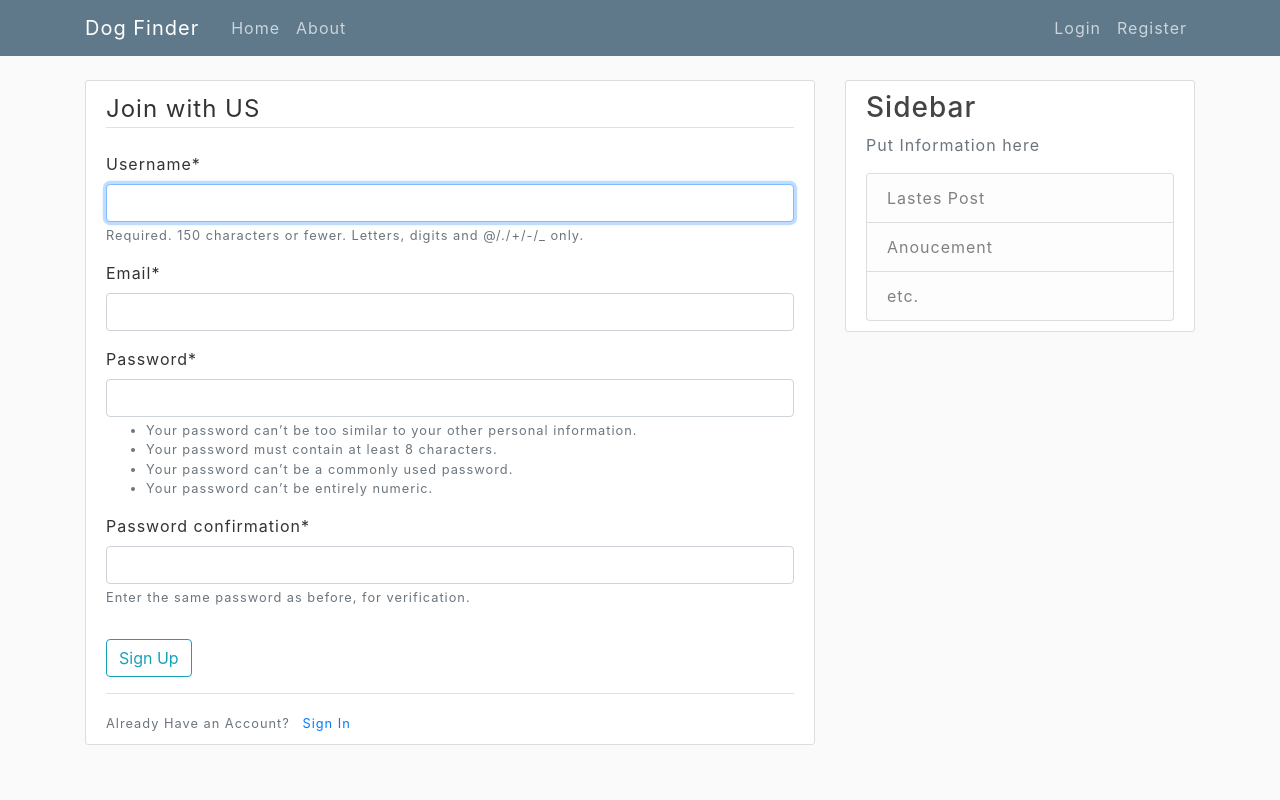
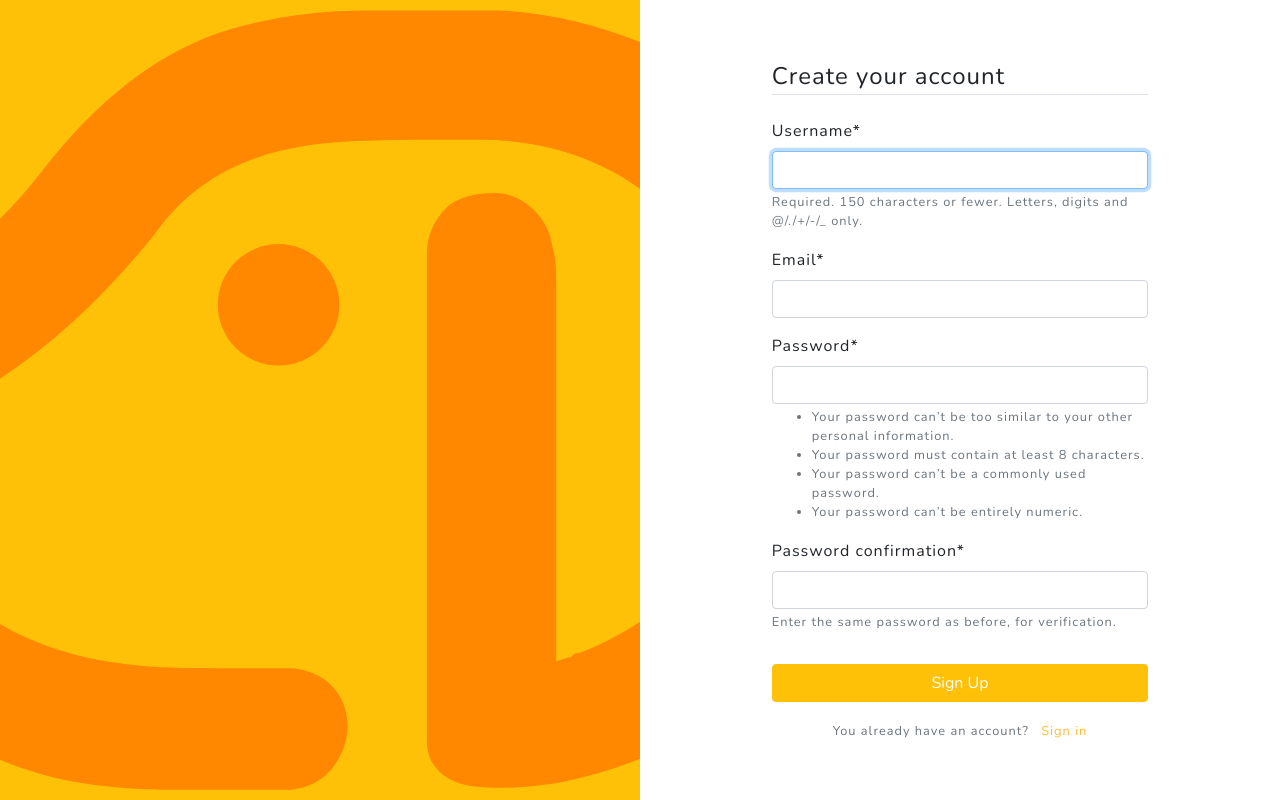
Before and after one commit to dekdew/dog_finder, a Django app: page /register/ in a window 1280 px wide. Run offline with Django 3.2, Linux system fonts and the light colour scheme; some libraries are stand-ins or nearby versions.

Commit message:
redesign register

```diff
--- a/accounts/templates/accounts/register.html
+++ b/accounts/templates/accounts/register.html
@@ -16,70 +16,80 @@
     <link href="https://fonts.googleapis.com/css?family=Varela+Round" rel="stylesheet">
     <link href="https://fonts.googleapis.com/css?family=Nunito:200,200i,300,300i,400,400i,600,600i,700,700i,800,800i,900,900i"
           rel="stylesheet">
-    <link rel="stylesheet" href="https://stackpath.bootstrapcdn.com/bootstrap/4.3.1/css/bootstrap.min.css" integrity="sha384-ggOyR0iXCbMQv3Xipma34MD+dH/1fQ784/j6cY/iJTQUOhcWr7x9JvoRxT2MZw1T" crossorigin="anonymous">
-    <link rel="stylesheet" href="{% static 'css/main.css' %}">
 </head>
 <body>
-    <header class="site-header">
-  <nav class="navbar navbar-expand-md navbar-dark bg-steel fixed-top">
+<div class="container-fluid">
+    <div class="row no-gutter">
+        <div class="d-none d-md-flex col-md-4 col-lg-6 bg-image bg-warning"></div>
+        <div class="col-md-8 col-lg-6">
+            <div class="login d-flex align-items-center py-5">
                 <div class="container">
-      <a class="navbar-brand mr-4" href="{% url 'index' %}">Dog Finder</a>
-      <button class="navbar-toggler" type="button" data-toggle="collapse" data-target="#navbarToggle" aria-controls="navbarToggle" aria-expanded="false" aria-label="Toggle navigation">
-      <span class="navbar-toggler-icon"></span>
-      </button>
-      <div class="collapse navbar-collapse" id="navbarToggle">
-        <div class="navbar-nav mr-auto">
-          <a class="nav-item nav-link" href="{% url 'index' %}">Home</a>
-          <a class="nav-item nav-link" href="{% url 'about' %}">About</a>
-        </div>
-        <!-- Navbar Right Side -->
-        <div class="navbar-nav">
-          <a class="nav-item nav-link" href="#">Login</a>
-          <a class="nav-item nav-link" href="{% url 'register' %}">Register</a>
-        </div>
-      </div>
-    </div>
-  </nav>
-</header>
-    <main role="main" class="container">
                     <div class="row">
-            <div class="col-md-8">
-                {% if messages %}
-                    {% for msg in messages %}
-
-                        <div class="alert alert-{{ msg.tags }}">
-                            {{ msg }}
-                        </div>
-                    {% endfor %}
-                {% endif %}
-                <div class="content-section">
-        <form method="post" action="{% url 'register' %}">
+                        <div class="col-md-9 col-lg-8 mx-auto">
+                            <form method="post">
                                 {% csrf_token %}
                                 <fieldset class="form-group">
-                <legend class="border-bottom mb-4">Join with US</legend>
+                                    <legend class="border-bottom mb-4">Create your account</legend>
                                     {{ form | crispy }}
                                 </fieldset>
                                 <div class="form-group">
-                <button class="btn btn-outline-info" type="submit">Sign Up</button>
+                                    <button class="btn btn-warning text-white btn-block" type="submit">Sign Up</button>
                                 </div>
                             </form>
-        <div class="border-top pt-3">
-            <small class="text-muted">
-                Already Have an Account? <a href="{% url 'login' %}" class="ml-2">Sign In</a>
+                            <div class="text-center">
+                                <small class="text-muted text-center">
+                                    You already have an account? <a href="{% url 'login' %}" class="ml-2">Sign in</a>
                                 </small>
                             </div>
                         </div>
                     </div>
-            <div class="col-md-4">
-                <div class="content-section">
-                    <h3>Sidebar</h3>
-                    <p class="text-muted">Put Information here</p>
-                    <ul class="list-group">
-                        <li class="list-group-item list-group-item-light">Lastes Post</li>
-                        <li class="list-group-item list-group-item-light">Anoucement</li>
-                        <li class="list-group-item list-group-item-light">etc.</li>
-                    </ul>
                 </div>
             </div>
         </div>
-    </main>
+    </div>
+</div>
+
+{#<main role="main" class="container">#}
+{#    <div class="row">#}
+{#        <div class="col-md-8">#}
+{#            {% if messages %}#}
+{#                {% for msg in messages %}#}
+{##}
+{#                    <div class="alert alert-{{ msg.tags }}">#}
+{#                        {{ msg }}#}
+{#                    </div>#}
+{#                {% endfor %}#}
+{#            {% endif %}#}
+{#            <div class="content-section">#}
+{#                <form method="post" action="{% url 'register' %}">#}
+{#                    {% csrf_token %}#}
+{#                    <fieldset class="form-group">#}
+{#                        <legend class="border-bottom mb-4">Join with US</legend>#}
+{#                        {{ form | crispy }}#}
+{#                    </fieldset>#}
+{#                    <div class="form-group">#}
+{#                        <button class="btn btn-outline-info" type="submit">Sign Up</button>#}
+{#                    </div>#}
+{#                </form>#}
+{#                <div class="border-top pt-3">#}
+{#                    <small class="text-muted">#}
+{#                        Already Have an Account? <a href="{% url 'login' %}" class="ml-2">Sign In</a>#}
+{#                    </small>#}
+{#                </div>#}
+{#            </div>#}
+{#        </div>#}
+{#        <div class="col-md-4">#}
+{#            <div class="content-section">#}
+{#                <h3>Sidebar</h3>#}
+{#                <p class="text-muted">Put Information here</p>#}
+{#                <ul class="list-group">#}
+{#                    <li class="list-group-item list-group-item-light">Lastes Post</li>#}
+{#                    <li class="list-group-item list-group-item-light">Anoucement</li>#}
+{#                    <li class="list-group-item list-group-item-light">etc.</li>#}
+{#                </ul>#}
+{#            </div>#}
+{#        </div>#}
+{#    </div>#}
+{#</main>#}
+</body>
+</html>
--- a/dog_finder_api/settings.py
+++ b/dog_finder_api/settings.py
@@ -82,7 +82,7 @@ DATABASES = {
         'NAME': 'dogFinder',
         'HOST': '127.0.0.1',
         'USER': 'dogfinder',
-        'PASSWORD': 'admin@dogfinder',
+        'PASSWORD': 'cash$C0w',
         'PORT': '3306'
     }
 }
--- a/newfeeds/templates/newfeeds/index.html
+++ b/newfeeds/templates/newfeeds/index.html
@@ -7,7 +7,7 @@
     <!-- Navigation -->
     <nav class="navbar navbar-expand-lg navbar-light fixed-top" id="mainNav">
         <div class="container">
-            <a class="navbar-brand js-scroll-trigger" href="">
+            <a class="navbar-brand js-scroll-trigger" href="{% url 'index' %}">
                 <svg x="0px" y="0px" viewBox="0 0 151 26" height="26px">
                     <g>
                         <path d="M26.1,2.5C24.3,1,21.9,0.1,19.6,0c-0.6,0-1.3,0-1.9,0c-0.5,0-1.1,0-1.6,0c-1.4,0-2.7,0.2-3.9,0.6C10.5,1.2,9,2.4,7.6,4.2
--- a/static/css/grayscale.css
+++ b/static/css/grayscale.css
@@ -283,3 +283,20 @@ footer {
     background-repeat: no-repeat;
     background-position: center;
 }
+
+/* login */
+.login,
+.image {
+    min-height: 100vh;
+}
+
+.login-heading {
+    font-weight: 300;
+}
+
+.bg-image {
+    background-image: url("../img/bg_login.svg") !important;
+    background-repeat: no-repeat;
+    background-size: cover;
+    background-position: center;
+}
```
Also changed, not shown: accounts/templates/accounts/login.html (+56 -48 lines), static/img/bg_login.jpg (added), static/img/bg_login.svg (added). Lines whose indentation alone changed are shown as unchanged.
